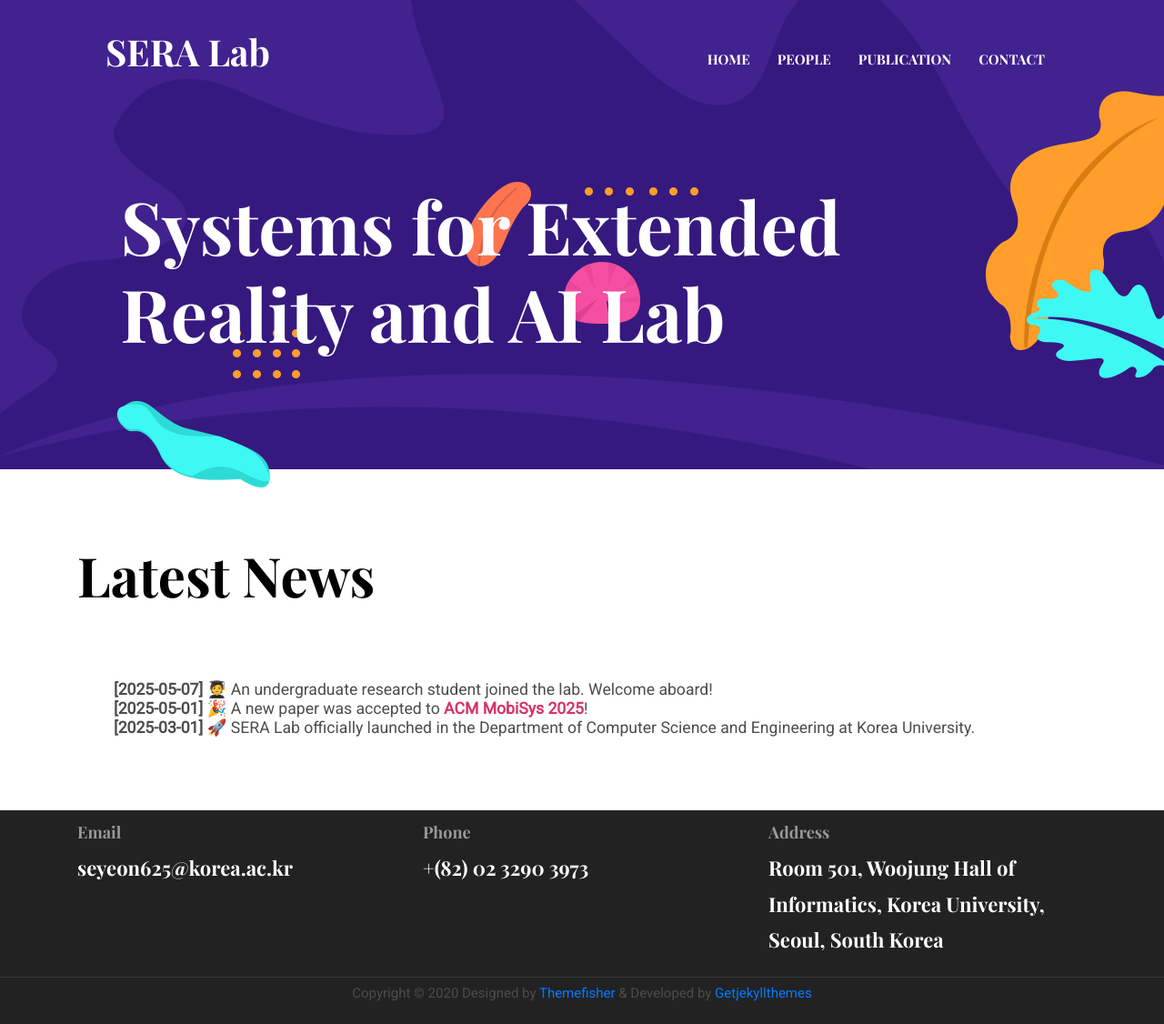
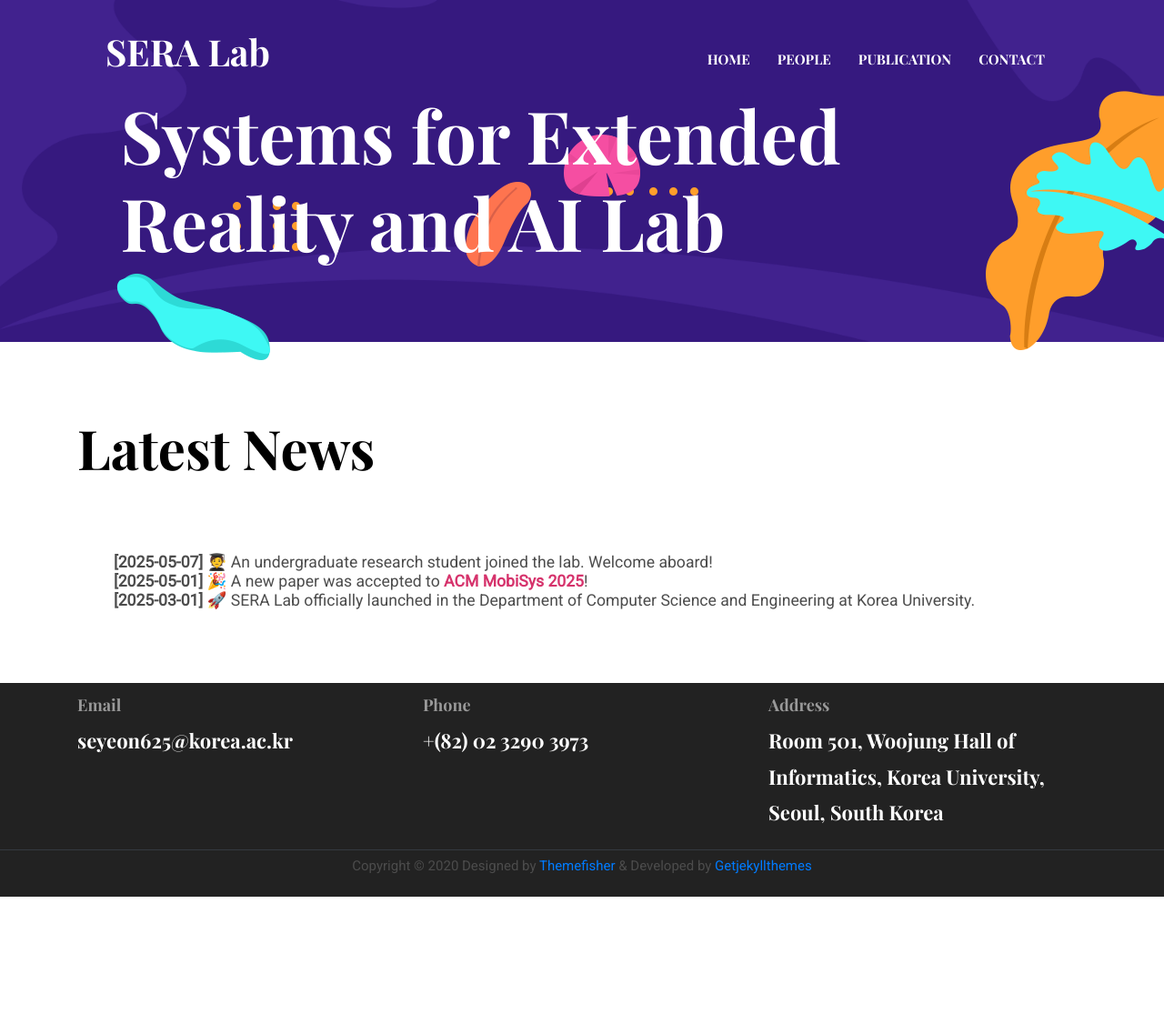
Before and after one commit to seyeon4302/seyeon4302.github.io, a Jekyll site: the page built from index.html, in a window 1280 px wide and 1126 px high. Shown: the whole window at 91% size. Built offline with Jekyll 4.4.1, drawn with Linux system fonts in a browser that asks for light colours.

Commit message:
Update _hero-area.scss

```diff
--- a/assets/scss/templates/_hero-area.scss
+++ b/assets/scss/templates/_hero-area.scss
@@ -1,15 +1,19 @@
 .hero-area {
-  padding: 200px 0 100px;
+  padding: 100px 0 60px; // 상단 100px, 하단 60px
+
   position: relative;
+
   @include tablet {
-    padding: 250px 0 150px;
+    padding: 140px 0 80px; // 태블릿에서도 축소
     overflow: hidden;
   }
-  h1{
+
+  h1 {
     position: relative;
     z-index: 2;
   }
 }
+
 
 .layer {
   position: absolute;
```
